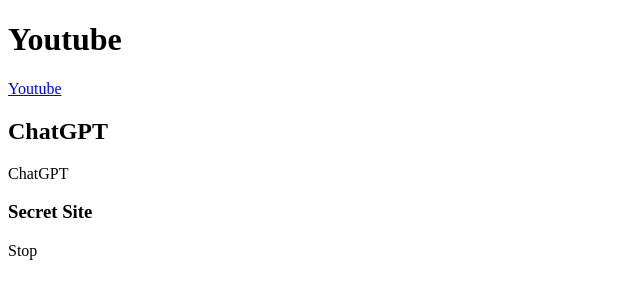
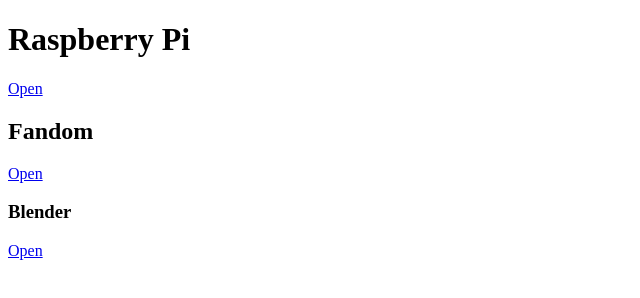
Before and after one commit to Metot1453/kullaniciadi.github.io, a plain HTML site: page index.html in a window 1280 px wide. Shown: the whole page, without its empty margins (0-640 px from the left). Drawn offline with Linux system fonts and the light colour scheme.

Commit message:
Good update index.html

```diff
--- a/index.html
+++ b/index.html
@@ -5,11 +5,11 @@
   <title>Yönlendirme Sayfası</title>
 </head>
 <body>
-  <h1>Youtube</h1>
-  <a href="https://youtube.com">Youtube</a>
-  <h2>ChatGPT</h2>
-  <a href_"https://chatgpt.com">ChatGPT</a>
-  <h3>Secret Site</h3>
-  <a href_"https://www.youtube.com/watch?v=xvFZjo5PgG0&list=RDxvFZjo5PgG0&start_radio=1">Stop</a>
+  <h1>Raspberry Pi</h1>
+  <a href="https://www.raspberrypi.com">Open</a>
+  <h2>Fandom</h2>
+  <a href="https://www.fandom.com">Open</a>
+  <h3>Blender</h3>
+  <a href="https://www.blender.org">Open</a>
 </body>
 </html>
```
